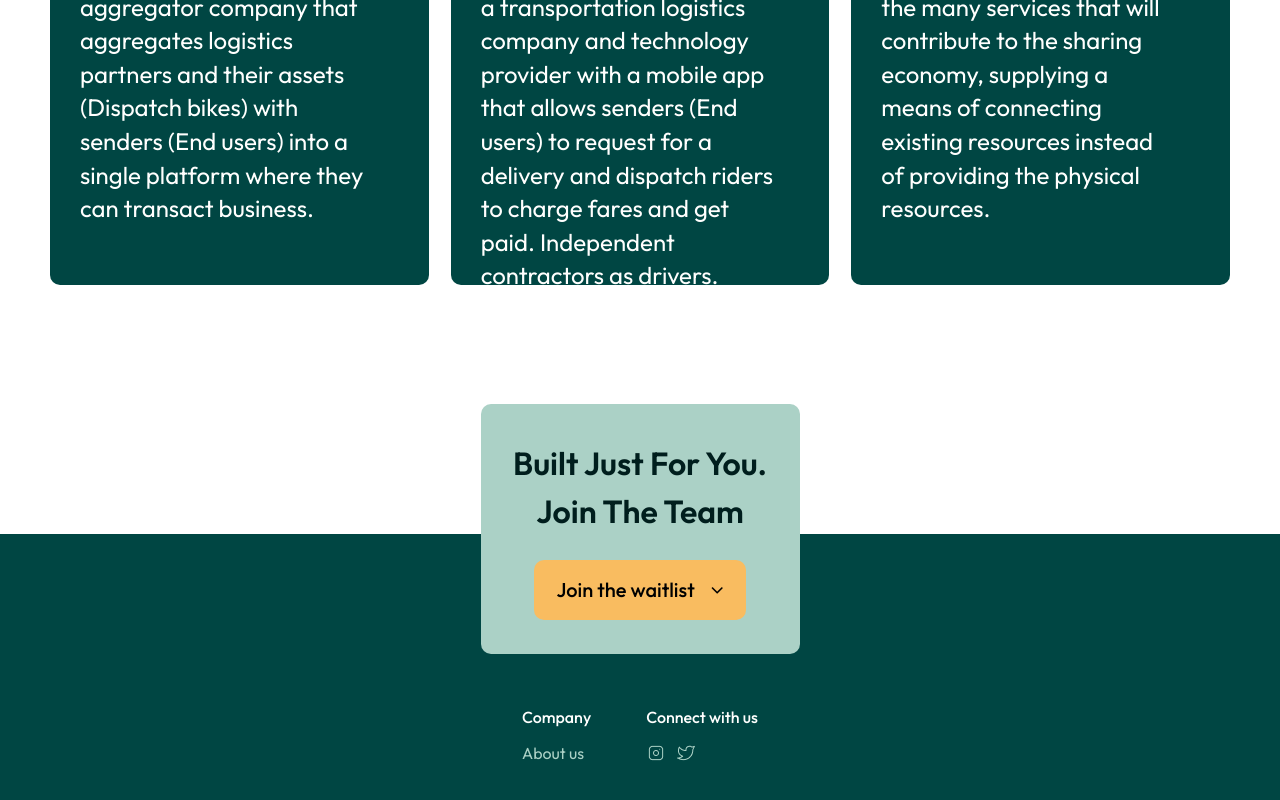
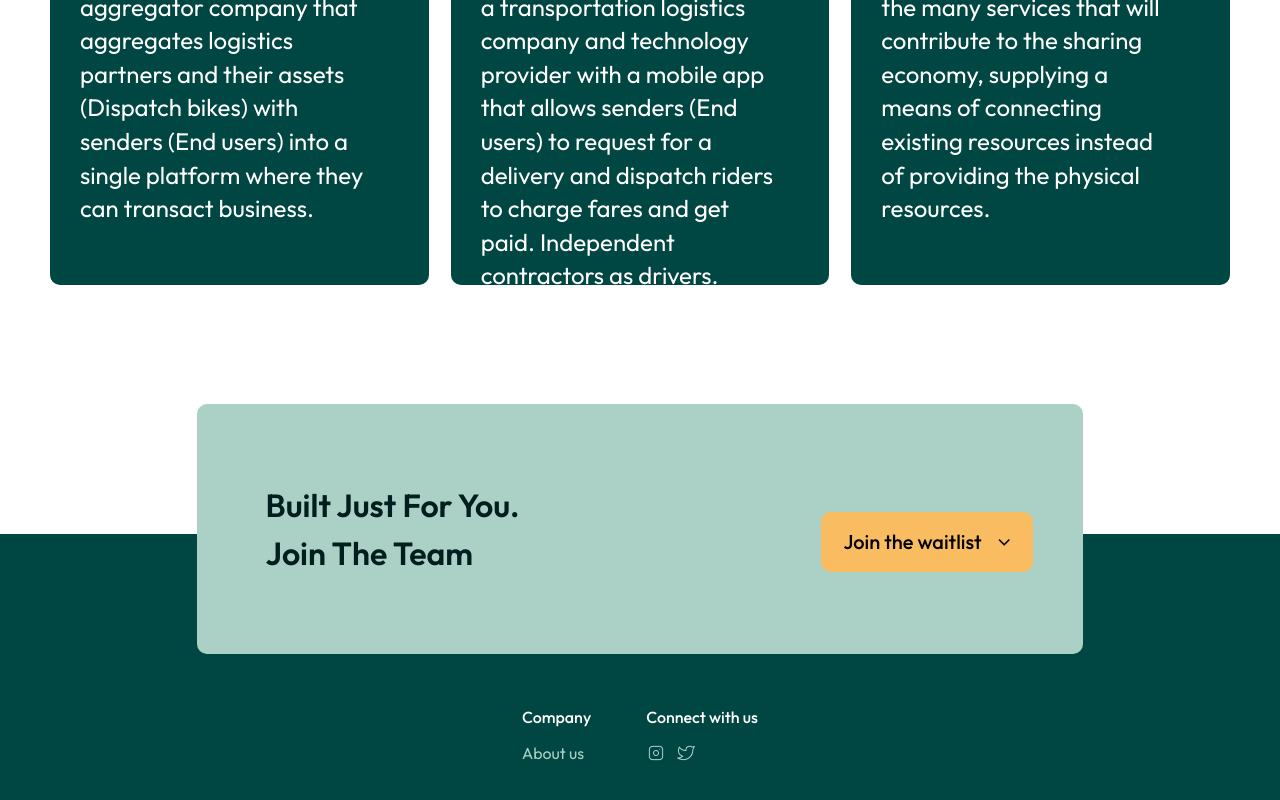
Before and after one commit to stonyDeveloper/dash-website, a React (Create React App) app: page /about_us in a window 1280 px wide. Shown: the part 882-1682 px from the top of the page. Built offline with nearby package versions, Linux system fonts and the light colour scheme.

Commit message:
About Us Footer

```diff
--- a/src/pages/AboutUs.js
+++ b/src/pages/AboutUs.js
@@ -113,7 +113,7 @@ const AboutUs = ({ showDropdown, toggleDropdown, setShowDropdown, footerDropdown
       <div className="blank bg-white h-[249px]"></div>
 
       <div className="footer relative">
-        <div className="footer-box text-center w-[319px] h-[250px]   bg-[#ABD1C6] rounded-[10px] mx-auto flex flex-col items-center justify-center mt-[-130px]">
+        <div className="footer-box text-center md:text-left w-[319px] h-[250px] md:w-[886px]   bg-[#ABD1C6] rounded-[10px] mx-auto flex flex-col md:flex-row items-center justify-center md:justify-between mt-[-130px] md:pl-[68.5px] md:pr-[50.5px]">
           <h1 className="font-[600] text-[32px] text-[#001E1D]">Built Just For You. <br /> Join The Team</h1>
           <button
             className="bg-[#F9BC60] mt-[25px]  py-[15px] px-[22px] rounded-[10px] text-[20px] font-[500] hover:bg-[#ac8a58]"
```
